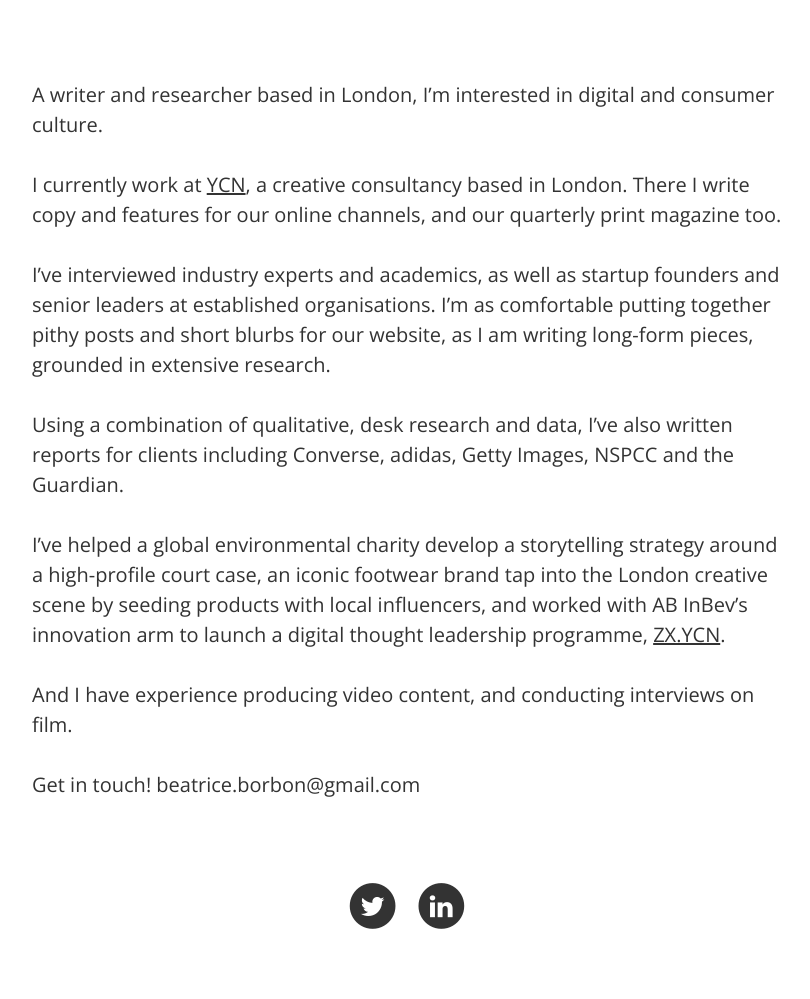
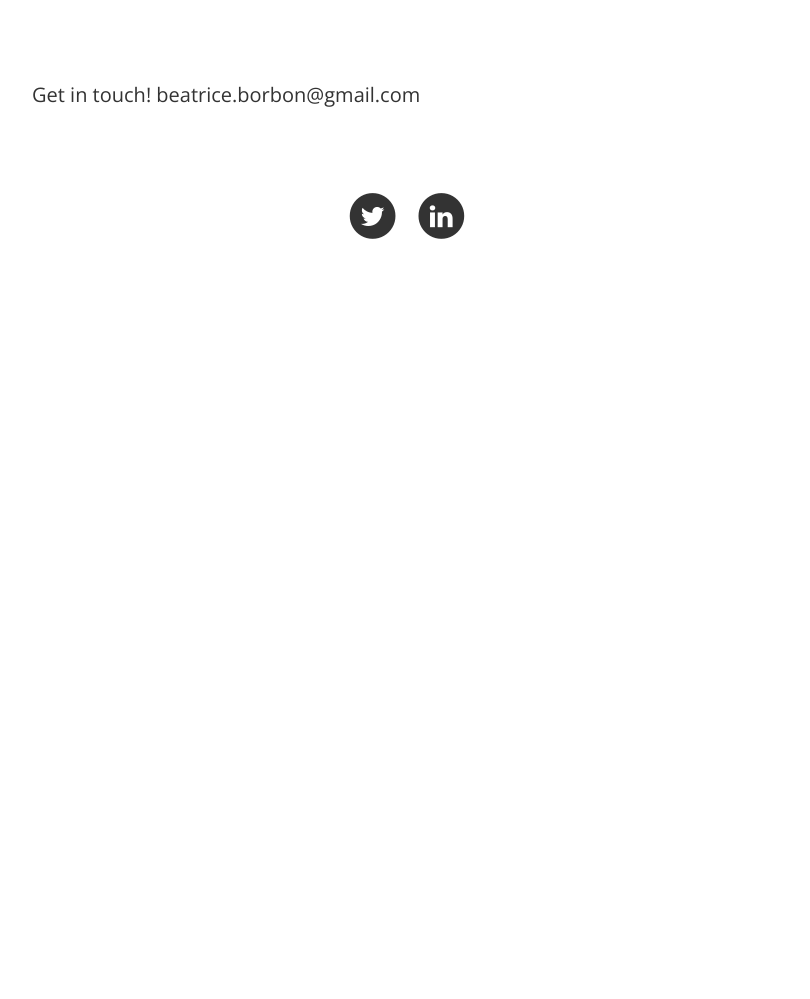
Before and after one commit to beatriceborbon/beatriceborbon.github.io, a Jekyll site: the page built from _pages/about.md, in a window 1280 px wide. Shown: the part 448-1447 px from the top of the page, without its empty margins (233-1043 px from the left). Built offline with Jekyll 4.4.1, drawn with Linux system fonts in a browser that asks for light colours; after the commit the page ends 900 px from its top, so only the background shows below that.

Commit message:
Update about.md

```diff
--- a/_pages/about.md
+++ b/_pages/about.md
@@ -3,16 +3,5 @@
 title: Beatrice Borbon
 permalink: /about/
 ---
-A writer and researcher based in London, I’m interested in digital and consumer culture.
-
-I currently work at [YCN](http://www.ycn.org/), a creative consultancy based in London. There I write copy and features for our online channels, and our quarterly print magazine too.
-
-I’ve interviewed industry experts and academics, as well as startup founders and senior leaders at established organisations. I'm as comfortable putting together pithy posts and short blurbs for our website, as I am writing long-form pieces, grounded in extensive research.
-
-Using a combination of qualitative, desk research and data, I’ve also written reports for clients including Converse, adidas, Getty Images, NSPCC and the Guardian.
-
-I've helped a global environmental charity develop a storytelling strategy around a high-profile court case, an iconic footwear brand tap into the London creative scene by seeding products with local influencers, and worked with AB InBev’s innovation arm to launch a digital thought leadership programme, [ZX.YCN](http://zx.ycn.org/).
-
-And I have experience producing video content, and conducting interviews on film.
 
 Get in touch! beatrice.borbon@gmail.com
```
